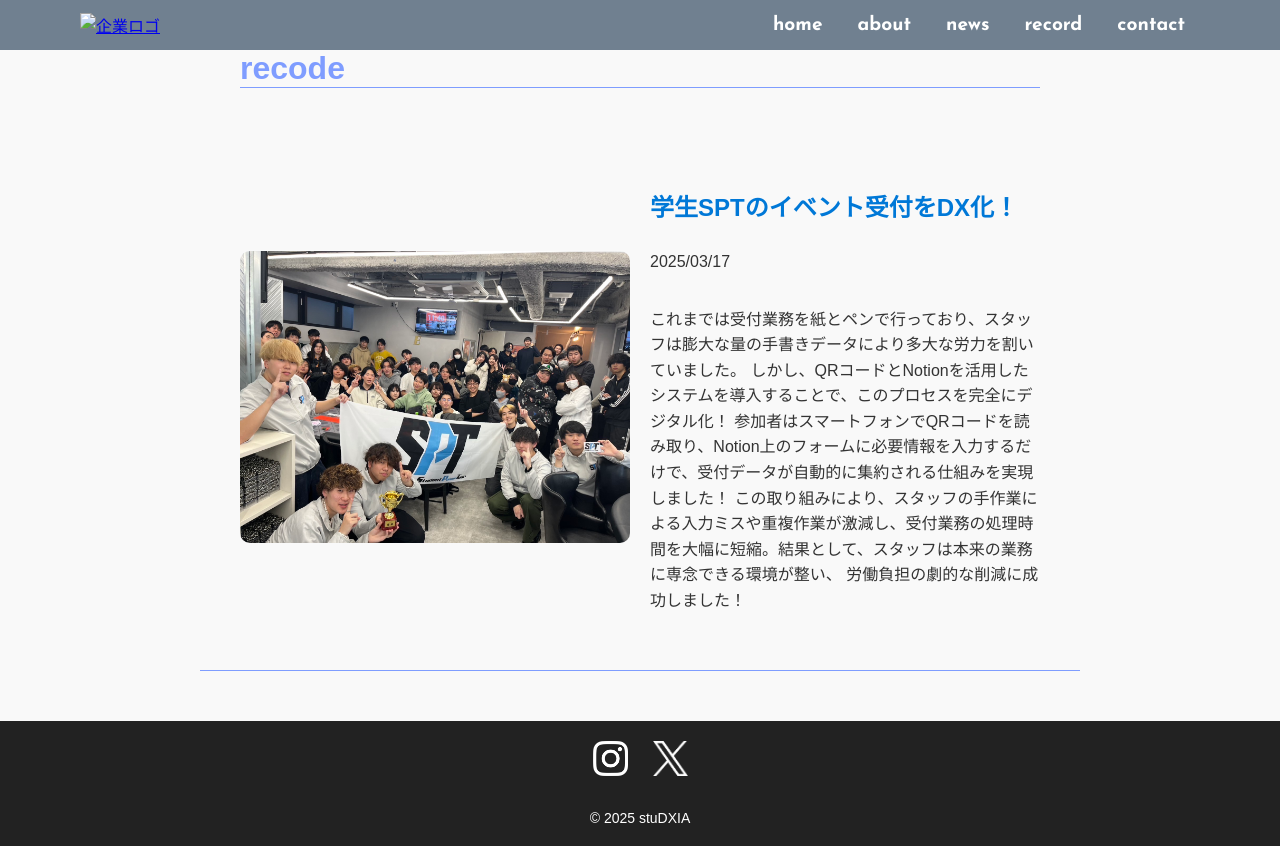
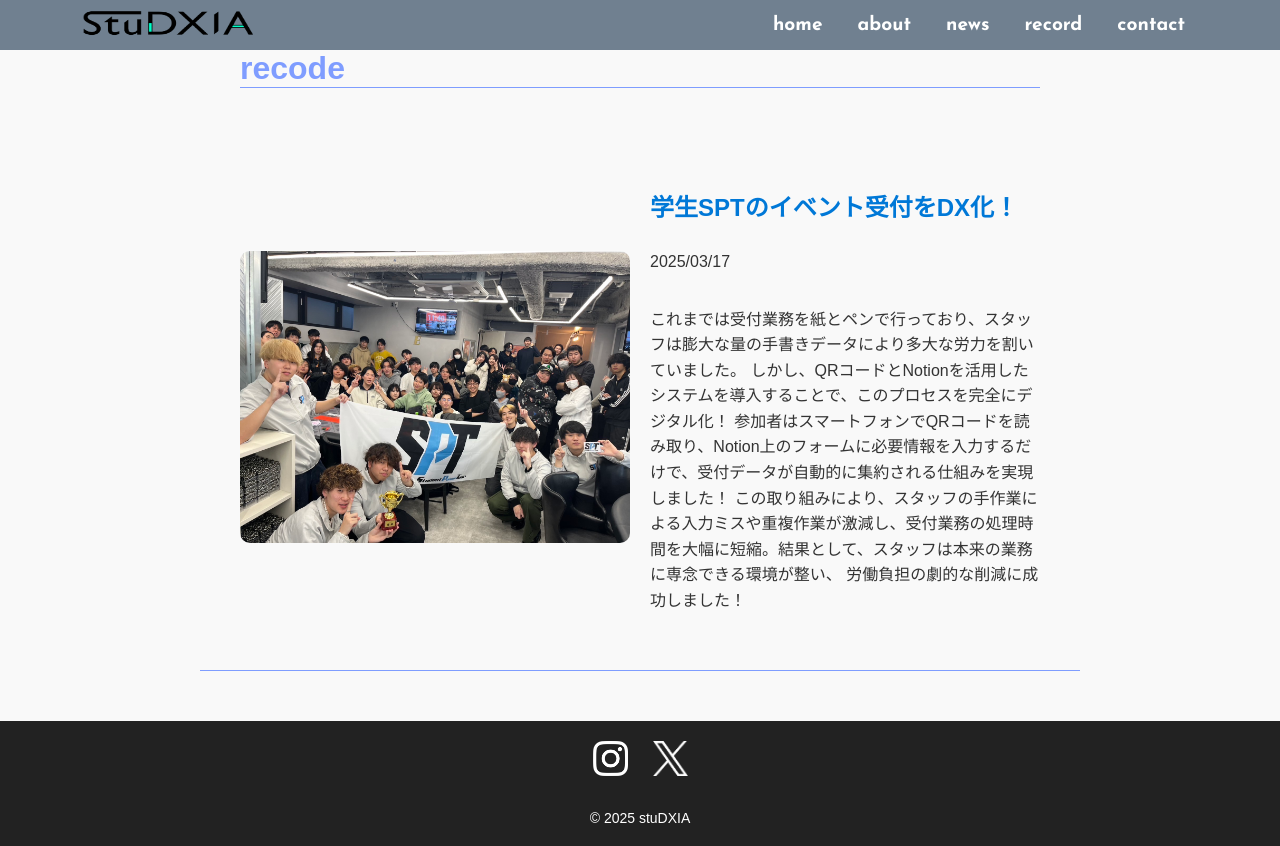
Before and after one commit to mayu-0506/StuDXIA_h, a plain HTML site: page record.html in a window 1280 px wide. Drawn offline with Linux system fonts and the light colour scheme; a web font is replaced by a local one.

Commit message:
Update record.html

```diff
--- a/record.html
+++ b/record.html
@@ -18,7 +18,7 @@
     <header>
         <div class="container flex">
             <a href="index.html">
-                <img src="image/logoTraEdit.png" alt="企業ロゴ" width="176" height="30">
+                <img src="logoTraEdit.png" alt="企業ロゴ" width="176" height="30">
             </a>
 
             <!-- ハンバーガーボタン -->
```
